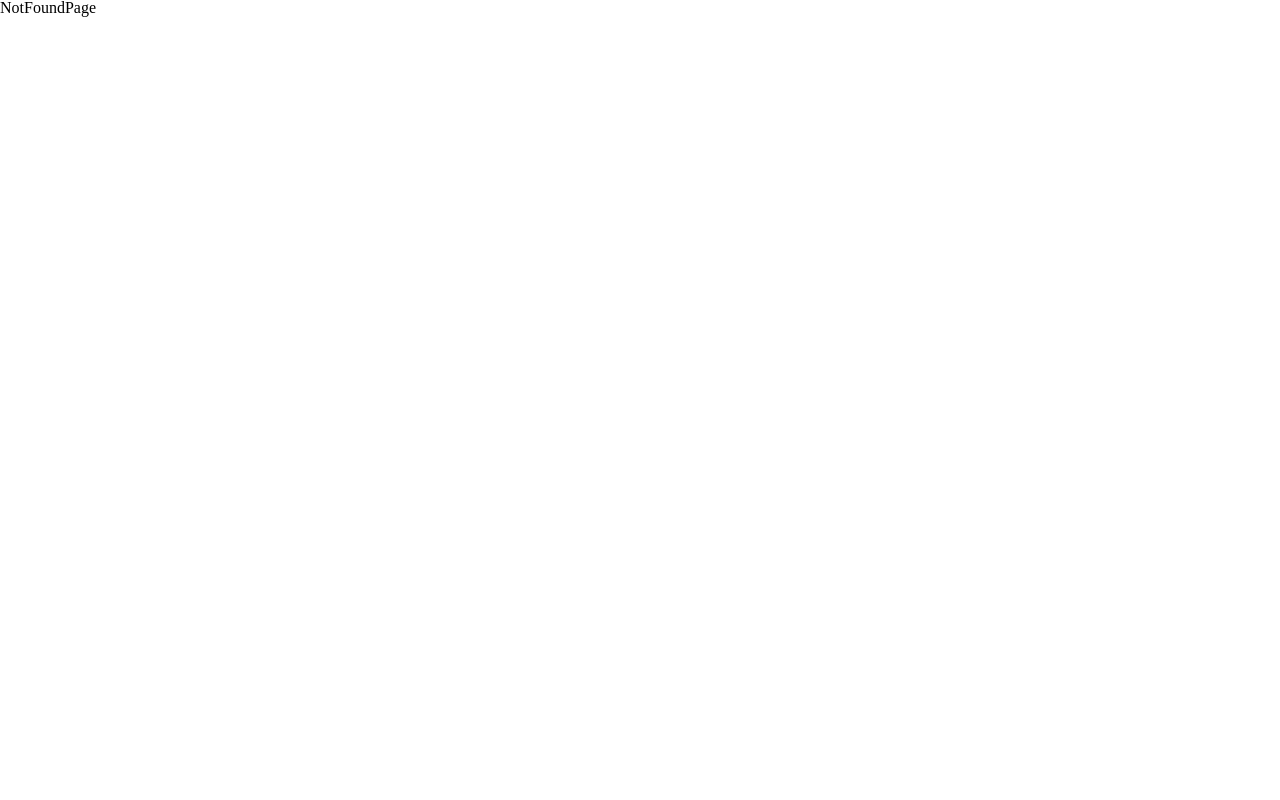
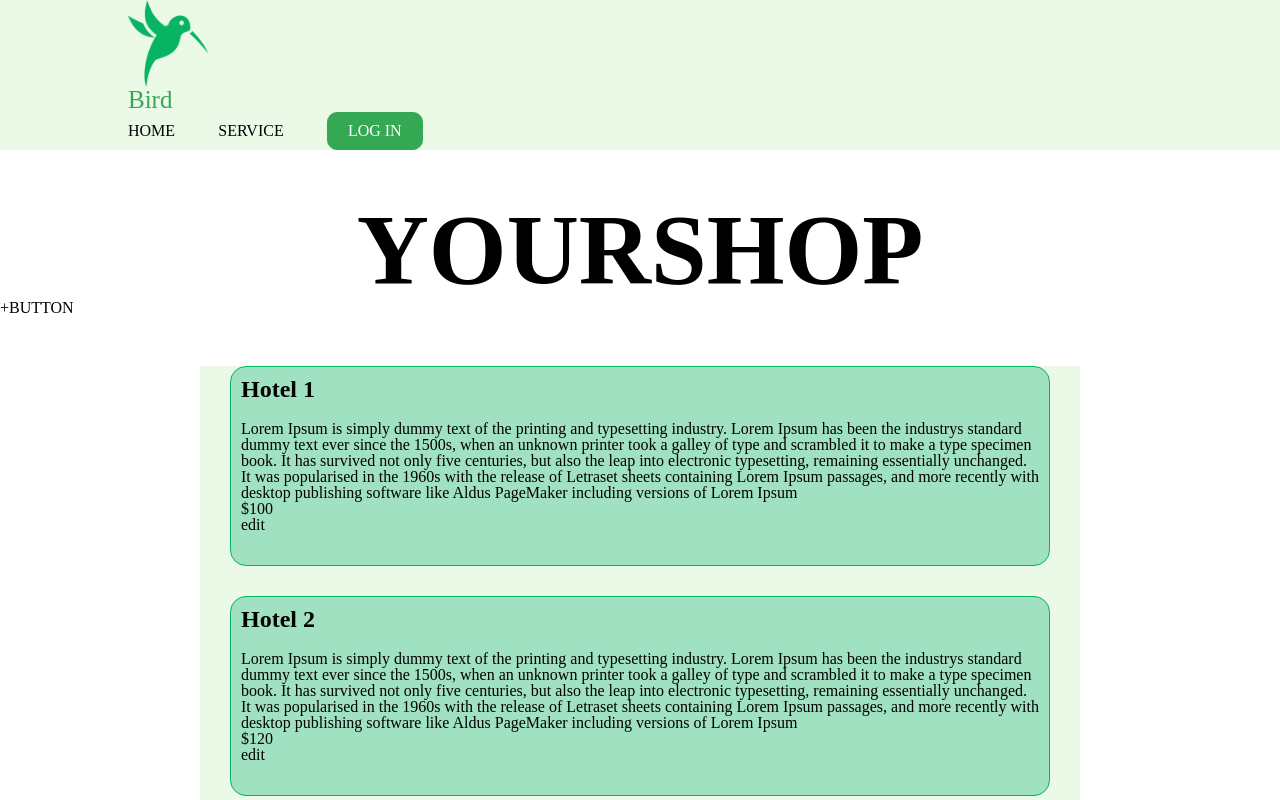
Before and after one commit to Castel0510/SWP391_FE, a React (Vite) app: page /provider in a window 1280 px wide. Shown: the top 800 px of the page. Built offline with nearby package versions, Linux system fonts and the light colour scheme.

Commit message:
provider_home

```diff
--- /dev/null
+++ b/src/Components/Provider/ShopItem.jsx
@@ -0,0 +1,29 @@
+import React from 'react'
+import "../Provider/providerStyle.scss"
+
+const ShopItem = () => {
+    const items = [
+        { id: 1, name: 'Hotel  1', description: 'Lorem Ipsum is simply dummy text of the printing and typesetting industry. Lorem Ipsum has been the industrys standard dummy text ever since the 1500s, when an unknown printer took a galley of type and scrambled it to make a type specimen book. It has survived not only five centuries, but also the leap into electronic typesetting, remaining essentially unchanged. It was popularised in the 1960s with the release of Letraset sheets containing Lorem Ipsum passages, and more recently with desktop publishing software like Aldus PageMaker including versions of Lorem Ipsum', price: 100 },
+      { id: 2, name: 'Hotel  2', description: 'Lorem Ipsum is simply dummy text of the printing and typesetting industry. Lorem Ipsum has been the industrys standard dummy text ever since the 1500s, when an unknown printer took a galley of type and scrambled it to make a type specimen book. It has survived not only five centuries, but also the leap into electronic typesetting, remaining essentially unchanged. It was popularised in the 1960s with the release of Letraset sheets containing Lorem Ipsum passages, and more recently with desktop publishing software like Aldus PageMaker including versions of Lorem Ipsum', price: 120 },
+    ]
+  return (
+    <div className="item-gallery">
+    {items.map((item) => (
+      <div
+        key={item.id}
+        className="item"
+        // onClick={() => onItemClick(item)}
+      >
+        <div className="shop-item-name">{item.name}</div>
+        <div className="shop-item-description">{item.description}</div>
+       <div className='flex'>
+       <div className="shop-item-price">${item.price}</div>
+        <button className="edit-button bg-black">edit</button>
+       </div>
+      </div>
+    ))}
+  </div>
+  )
+}
+
+export default ShopItem
--- /dev/null
+++ b/src/Components/Provider/providerHomePage.jsx
@@ -0,0 +1,18 @@
+import React from 'react'
+import "../Provider/providerStyle.scss"
+import ShopItem from './ShopItem'
+
+
+const providerHomePage = () => {
+  return (
+    <div>
+        <div className="title">YOURSHOP</div>
+        <div className="add-button">+BUTTON</div>
+        <div className="provier-list-item ">
+            <ShopItem></ShopItem>
+        </div>
+    </div>
+  )
+}
+
+export default providerHomePage
--- /dev/null
+++ b/src/Components/Provider/providerStyle.scss
@@ -0,0 +1,37 @@
+.title{
+    display: flex;
+    font-size: 100px;
+    justify-content: center;
+    align-items: center;
+    margin-top: 50px;
+    font-weight: 900;
+}
+.add-button{
+
+}
+.provier-list-item{
+    min-height: 800px;
+    background-color: #EBF9E7;
+    margin: 50px 200px 50px;
+}
+.shop-item-name{
+    font-size: x-large;
+    font-weight:900 ;
+    margin-bottom: 20px;
+}
+
+shop-item-description{
+    margin-bottom: 30px;
+}
+
+shop-item-price{
+
+}
+
+edit-button{
+    background-color: #007bff;
+    color: #fff;
+    border: none;
+    padding: 8px 16px;
+    cursor: pointer;
+}
--- a/src/Routes/Routes.jsx
+++ b/src/Routes/Routes.jsx
@@ -1,3 +1,4 @@
+import providerHomePage from "../Components/Provider/providerHomePage";
 import HomePage from "../Pages/HomePage/HomePage";
 import LoginPage from "../Pages/LoginPage/LoginPage";
 import NotFoundPage from "../Pages/NotFoundPage/NotFoundPage";
@@ -37,5 +38,12 @@ export const routes = [
 
       },
 
+      {
+        path: '/provider',
+        page: providerHomePage,
+        isShowHeaderFooter:true
+
+      }
+
 
 ]
```
Also changed, not shown: src/Pages/Service/CategoryFilter.jsx (line endings or trailing spaces).
